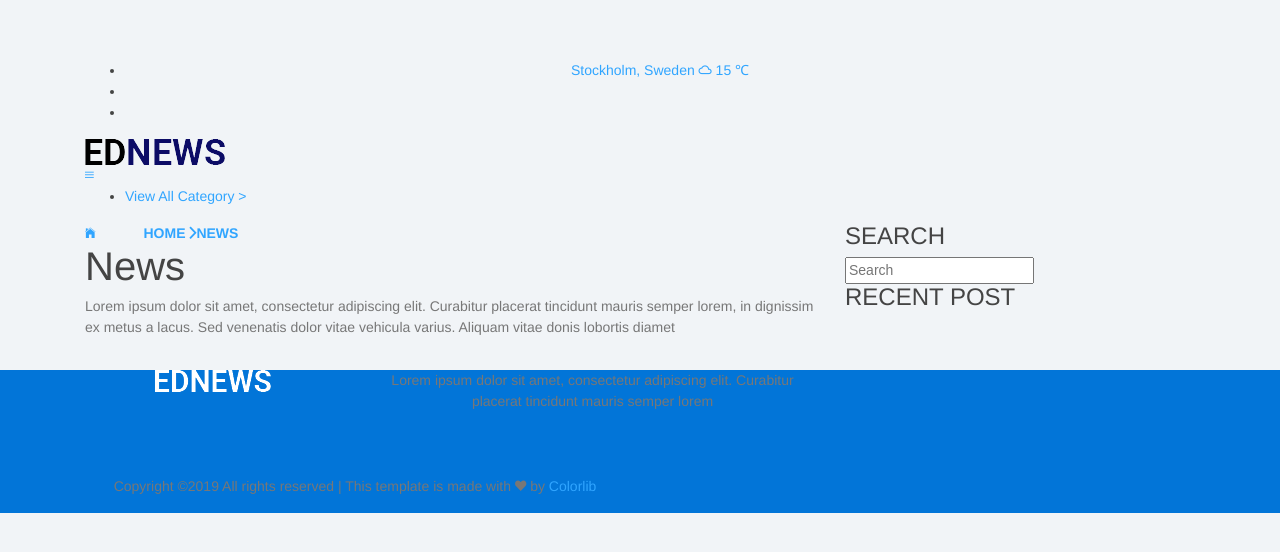
After one commit to rizky-bagus/blog, a Laravel app: template resources/views/category.blade.php in a window 1280 px wide. The commit adds this page. Shown: the top 552 px of the page. Run offline with Laravel 8, Linux system fonts and the light colour scheme; the template is opened without the code that fills it, so the values that code supplies are empty; some web fonts are replaced.

Commit message:
filter category

```diff
--- /dev/null
+++ b/resources/views/category.blade.php
@@ -0,0 +1,82 @@
+@extends('layouts.frontend')
+
+@section('content')
+<section class="ptb-30">
+	<div class="container">
+		<div class="row">
+
+			<div class="col-md-12 col-lg-8">
+
+				<div class="ptb-0">
+					<a class="mt-10" href="{{ url('/') }}"><i class="mr-5 ion-ios-home"></i><b>HOME</b></a>
+					<a class="mt-10 color-ash" href="{{ route('index') }}"><i class="mlr-10 ion-chevron-right"></i><b>NEWS</b></a>
+					<h1 class="mtb-20"><b>News</b></h1>
+					<p class="mb-30">Lorem ipsum dolor sit amet, consectetur adipiscing elit. Curabitur placerat tincidunt mauris semper lorem,
+						in dignissim ex metus a lacus.
+						Sed venenatis dolor vitae vehicula varius. Aliquam vitae donis lobortis diamet</p>
+				</div>
+
+				@foreach($news as $data)
+					<div class="mb-30 sided-250x s-lg-height card-view">
+						<div class="s-left">
+							<img src="{{ $data->image }}" alt="">
+						</div><!-- left-area -->
+						<div class="s-right ptb-30 pt-sm-20 pb-xs-5 plr-30 plr-xs-0">
+							<h4><a href="{{ route('detail', $data->id) }}">{{ $data->title }}</a></h4>
+							<ul class="mtb-10 list-li-mr-20 color-lite-black">
+								<li><i class="mr-5 font-12 ion-clock"></i>Jan 25, 2018</li>
+								<li><i class="mr-5 font-12 ion-android-person"></i>{{ $data->author }}</li>
+								<li><i class="mr-5 font-12 ion-ios-chatbubble-outline"></i>15</li>
+								<li><i class="mr-5 font-12 ion-eye"></i>105</li>
+							</ul>
+
+							{!! $data->description !!}
+
+						</div><!-- right-area -->
+					</div><!-- sided-250x -->
+				@endforeach
+
+				<ul class="pagination mb-30">
+					{{ $news->links() }}
+				</ul>
+
+			</div><!-- col-sm-8 -->
+
+			<div class="col-md-12 col-lg-4">
+				<div class="mb-30 p-30 card-view">
+                    <h4 class="p-title"><b>SEARCH</b></h4>
+                        <form class="mtb-10" action="{{ route('search') }}" method="GET" role="search">
+                            <input type="text" placeholder="Search" name="search">
+                            {{-- <button type="submit"><i class="ion-ios-search"></i></button> --}}
+                        </form>
+                </div><!-- card-view -->
+
+				<!-- START OF SIDEBAR RECENT POST -->
+				<div class="mb-30 p-30 card-view">
+					<h4 class="p-title"><b>RECENT POST</b></h4>
+
+					@foreach($recents as $data)
+						<div class="sided-80x mb-20">
+							<div class="s-left">
+								<img src="{{ $data->image }}" alt="">
+							</div><!-- s-left -->
+
+							<div class="s-right">
+								<h5><a href="{{ route('detail', $data->id) }}">
+									<b>{{ $data->title }}</b></a></h5>
+								<ul class="mtb-5 list-li-mr-20 color-lite-black">
+									<li><i class="mr-5 font-12 ion-clock"></i>Jan 25, 2018</li>
+									<li><i class="mr-5 font-12 ion-eye"></i>105</li>
+								</ul>
+							</div><!-- s-left -->
+						</div><!-- sided-80x -->
+					@endforeach
+
+				</div><!-- card-view -->
+				<!-- END OF SIDEBAR RECENT POST -->
+
+			</div><!-- col-sm-4 -->
+		</div><!-- row -->
+	</div><!-- container -->
+</section>
+@endsection
--- a/resources/views/partials/header.blade.php
+++ b/resources/views/partials/header.blade.php
@@ -36,12 +36,7 @@
 
             <ul class="main-menu" id="main-menu">
                 @foreach($category as $data)
-                <li class="drop-down"><a href="#!">{{$data->category}}<i class="ion-chevron-down"></i></a>
-                    <ul class="drop-down-menu drop-down-inner">
-                        <li><a href="#">PAGE 1</a></li>
-                        <li><a href="#">PAGE 2</a></li>
-                    </ul>
-                </li>
+                <li><a href="{{ route('filter', $data->id) }}">{{$data->category}}</a></li>
                 @endforeach
                 <li class="drop-down"><a href="">View All Category ></a>
                 </li>
```
Also changed, not shown: app/Http/Controllers/FrontendController.php (+13 -1 lines).
